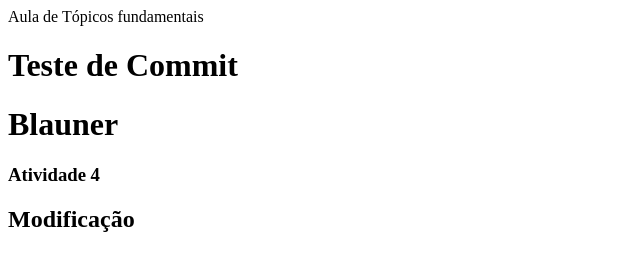
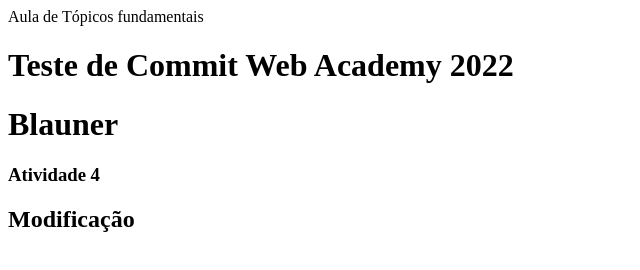
Before and after one commit to BLN0408/WebAcademy3, a plain HTML site: page index.html in a window 1280 px wide. Shown: the whole page, without its empty margins (0-640 px from the left). Drawn offline with Linux system fonts and the light colour scheme.

Commit message:
Alterando a index no feature

```diff
--- a/index.html
+++ b/index.html
@@ -2,7 +2,7 @@
 Aula de Tópicos fundamentais
 </head>
 <body>
-	<h1> Teste de Commit </h1>
+	<h1> Teste de Commit Web Academy 2022 </h1>
 	<h1> Blauner </h1>
 	<h3> Atividade 4 </h3>
 	<h2> Modificação </h2>
```
